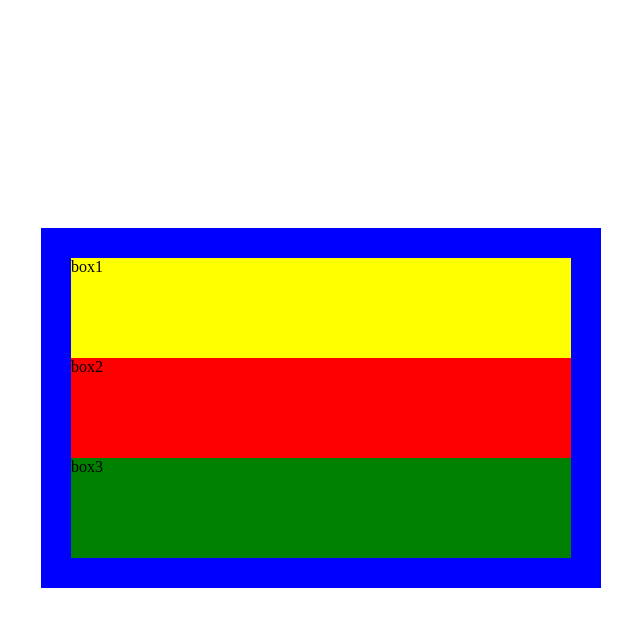
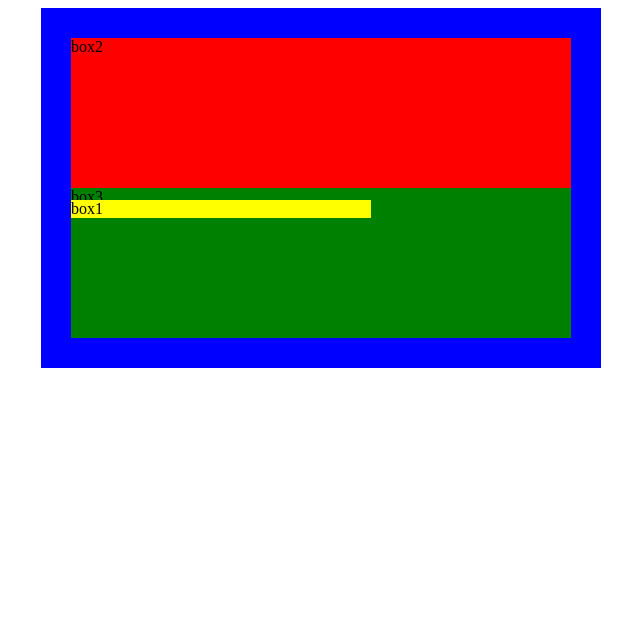
Before and after one commit to CaolanCode/The-Odin-Project, a plain HTML site: page IntermediateHTMLCSS/Positioning/Fixed/index.html in a window 1280 px wide. Shown: the top 626 px of the page, without its empty margins (319-959 px from the left). Drawn offline with Linux system fonts and the light colour scheme.

Commit message:
commit fixed position div

```diff
--- a/IntermediateHTMLCSS/Positioning/Fixed/style.css
+++ b/IntermediateHTMLCSS/Positioning/Fixed/style.css
@@ -1,8 +1,7 @@
 body{
   display: flex;
   justify-content: center;
-  align-items: center;
-  min-height: 100vh;
+  height: 200vh;
 }
 .container{
   background-color: blue;
@@ -15,6 +14,9 @@ body{
 .box1{
   background-color: yellow;
   flex:1;
+  position: fixed;
+  width: 300px;
+  top: 200px;
 }
 .box2{
   background-color: red;
```
